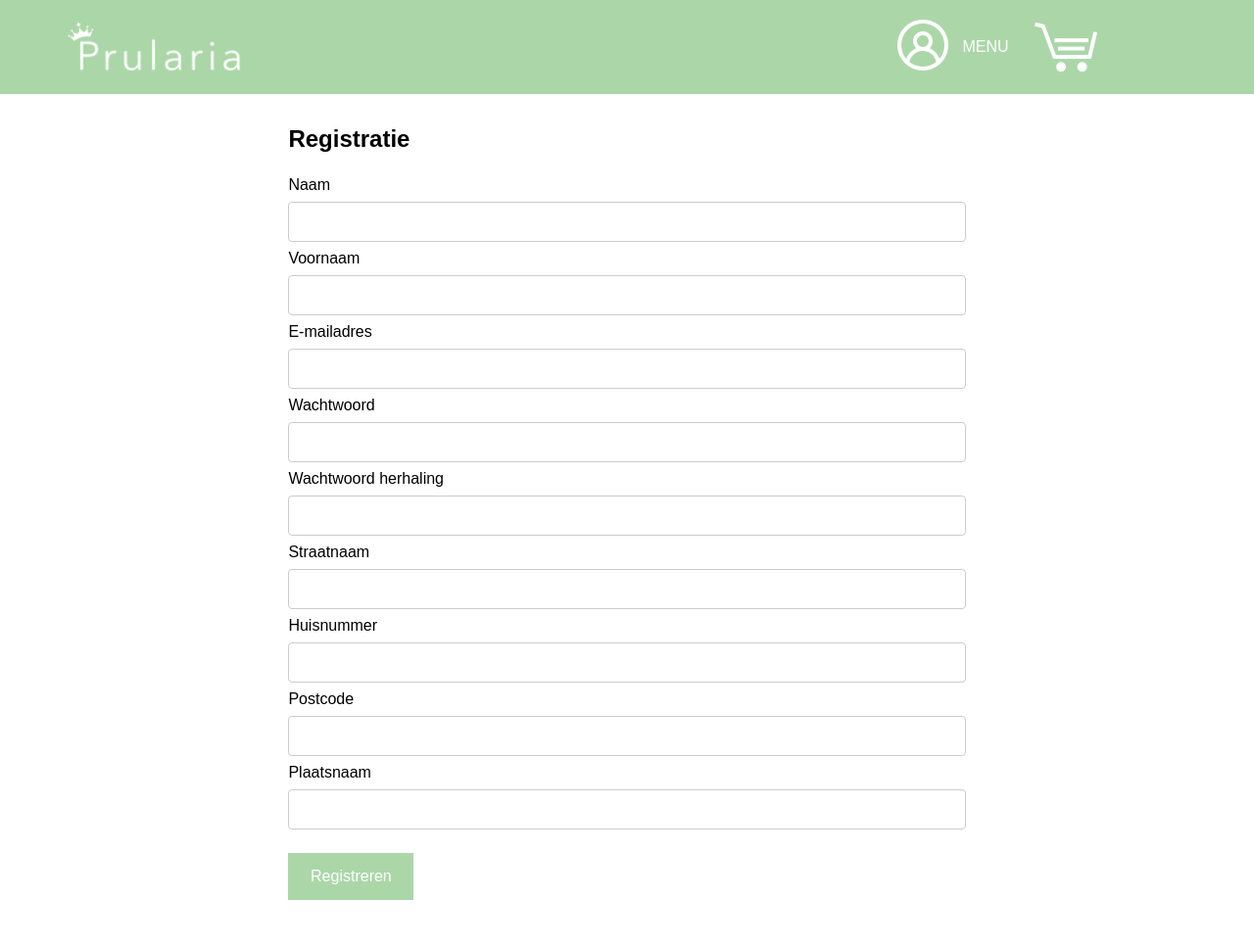
After one commit to Tom-Lcr/Webshop, a PHP site: page /RegistratiePaginaController.php in a window 1280 px wide. The commit adds this page. Shown: the whole page at 98% size. Run offline with PHP 8.4, Linux system fonts and the light colour scheme.

Commit message:
registratiepagina eerste versie

```diff
--- a/Data/ArtikelDAO.php
+++ b/Data/ArtikelDAO.php
@@ -23,6 +23,7 @@ class ArtikelDAO
 
     private string $metScores = "WITH scores(rating, id) AS (SELECT AVG(score), artikelId FROM klantenreviews inner JOIN bestellijnen on klantenreviews.bestellijnId = bestellijnen.bestellijnId GROUP BY artikelId),
     artikelenMetScores AS (SELECT artikelId, ean, naam, beschrijving, prijs, gewichtInGram, voorraad, levertijd, rating FROM artikelen LEFT OUTER JOIN scores on artikelen.artikelId = scores.id)";
+
     public function metPaginas(string $sql, int $pagina, int $aantal = 20): string
     {
         return $sql . " LIMIT " . (int) ($pagina - 1) * $aantal . ", " . $aantal;
--- /dev/null
+++ b/Presentation/registratiePagina.php
@@ -0,0 +1,89 @@
+<?php
+
+declare(strict_types=1);
+?>
+<!DOCTYPE html>
+<html lang="nl">
+
+<head>
+    <meta charset="UTF-8">
+    <meta http-equiv="X-UA-Compatible" content="IE=edge">
+    <meta name="viewport" content="width=device-width, initial-scale=1.0">
+    <link rel="stylesheet" href="https://cdnjs.cloudflare.com/ajax/libs/font-awesome/4.7.0/css/font-awesome.min.css">
+    <link rel="stylesheet" href="style.css">
+    <script src="script.js" defer></script>
+    <title>Prularia</title>
+</head>
+
+<body>
+
+    <header>
+        <div class="container">
+            <a href="startPagina.php"><img src="img/logo_prularia_wit.png" alt="logo" id="logo"></a>
+            <nav class="menu">
+                <div class="menuOpties">
+                    <div class="profielMenu">
+                        <a href="#"><img src="img/profiel.png" alt="profiel"></a>
+                        <a href="#" id="menu">MENU</a>
+                    </div>
+                    <a href="#"><img src="img/winkelkar.png" alt="winkelkar"></a>
+                    <!-- Dit is de badge die bij het winkelkarretje aanduidt hoeveel items erin zitten. Het getal vijf is hier placeholder,
+                    hier moet de code komen die het aantal weergeeft -->
+                    <?php
+                    if (isset($_SESSION["aantalitems"])) {
+
+                    ?>
+                        <?php // print count($_SESSION["winkelmand"]);
+                        ?>
+                        <span class='badge badge-warning' id='lblCartCount'> <?php print $_SESSION["aantalitems"]; ?> </span>
+                    <?php
+                    }
+                    ?>
+                    <!--  <span class='badge badge-warning' id='lblCartCount'> 0 </span> -->
+                    <?php
+                    //}
+                    ?>
+                </div>
+            </nav>
+        </div>
+
+    </header>
+
+    <main>
+        <div class="container">
+            <section class="registerForm">
+                <h2>Registratie</h2>
+                <form action="" name="registratieForm">
+                    <label for="txtNaam">Naam</label>
+                    <input type="text" name="txtNaam" id="" required>
+                    <br>
+                    <label for="txtVoornaam">Voornaam</label>
+                    <input type="text" name="txtVoornaam" id="" required>
+                    <br>
+                    <label for="txtEmail">E-mailadres</label>
+                    <input type="email" name="txtEmail" id="" required>
+                    <br>
+                    <label for="txtWachtwoord">Wachtwoord</label>
+                    <input type="text" name="txtWachtwoord" id="" required>
+                    <br>
+                    <label for="txtWachtwoordHerhaling">Wachtwoord herhaling</label>
+                    <input type="text" name="txtWachtwoordHerhaling" id="" required>
+                    <br>
+                    <label for="txtStraat">Straatnaam</label>
+                    <input type="text" name="txtStraat" id="" required>
+                    <br>
+                    <label for="nmbHuisnummer">Huisnummer</label>
+                    <input type="number" name="nmbHuisnummer" id="" required>
+                    <br>
+                    <label for="txtPostcode">Postcode</label>
+                    <input type="text" name="txtPostcode" id="" required>
+                    <br>
+                    <label for="txtPlaats">Plaatsnaam</label>
+                    <input type="text" name="txtPlaats" id="" required>
+                    <br>
+                    <input type="submit" value="Registreren" class="button register">
+                </form>
+            </section>
+        </div>
+    </main>
+</body>
--- /dev/null
+++ b/RegistratiePaginaController.php
@@ -0,0 +1,14 @@
+<?php
+
+declare(strict_types=1);
+
+spl_autoload_register();
+
+use Business\WinkelkarService;
+use Business\ArtikelService;
+//use Business\RecensieService;
+
+session_start();
+
+
+include("Presentation/registratiePagina.php");
--- a/style.css
+++ b/style.css
@@ -441,6 +441,35 @@ input[type=button] {
     font-weight: bold;
 }
 
+/*++++++++++++++++++++++++Register+++++++++++++++++++++++++++++*/
+
+.register{
+    padding: 0;
+    width: 8em;
+    height: 3em;
+    text-align: center;
+    font-size: initial;
+}
+
+.registerForm{
+    width: 60%;
+    margin: 0 auto;
+}
+
+.registerForm input, .registerForm h2{
+    margin-bottom: 1em;
+}
+
+.registerForm input[type=text], .registerForm input[type=email], .registerForm input[type=number]{
+    width: 100%;
+    padding: 12px 20px;
+    margin: 8px 0;
+    display: inline-block;
+    border: 1px solid #ccc;
+    border-radius: 4px;
+    box-sizing: border-box;
+  }
+
 
 /*clear*/
 
```
